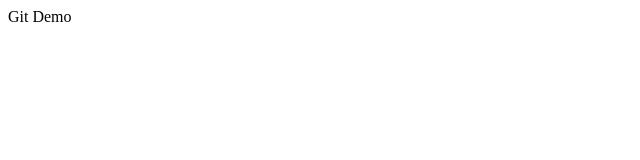
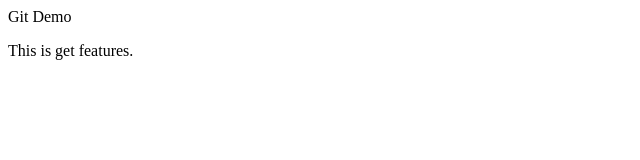
Before and after one commit to rohit9454-fire/GITDEMO, a plain HTML site: page index.html in a window 1280 px wide. Shown: the whole page, without its empty margins (0-640 px from the left). Drawn offline with Linux system fonts and the light colour scheme.

Commit message:
Add New Feature

```diff
--- a/index.html
+++ b/index.html
@@ -1 +1,2 @@
 <p>Git Demo</p>
+<p>This is get features.</p>
```
Also changed, not shown: branch_Command.png (added), gitBranch.png (added), 1 other file.
